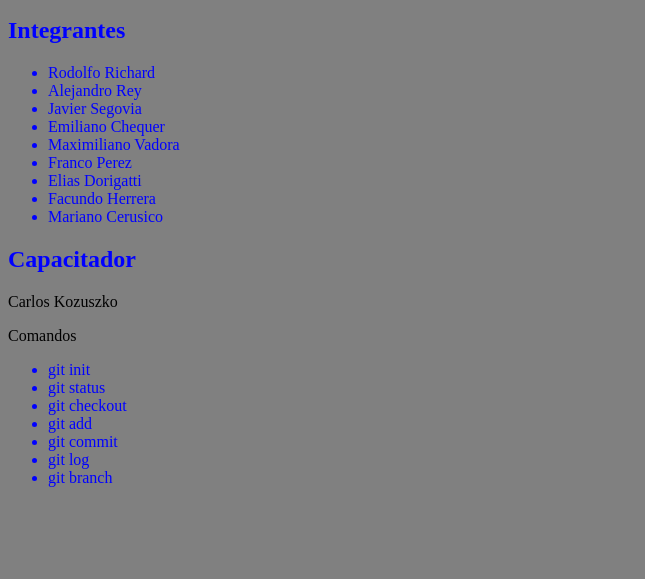
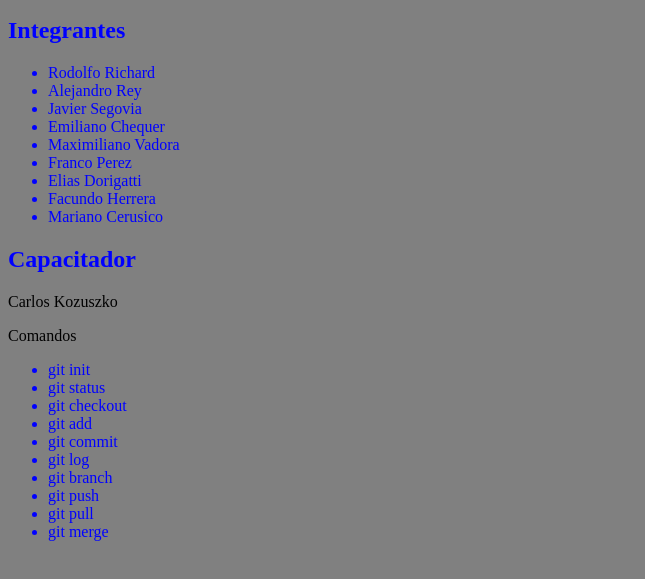
Before and after one commit to ckozus/training-git-feb, a plain HTML site: page index.html in a window 1280 px wide. Shown: the part 87-666 px from the top of the page, without its empty margins (0-645 px from the left). Drawn offline with Linux system fonts and the light colour scheme.

Commit message:
Agregando nuevos comandos vistos.

```diff
--- a/index.html
+++ b/index.html
@@ -38,6 +38,9 @@
     <li>git commit</li>
     <li>git log</li>
     <li>git branch</li>
+    <li>git push</li>
+    <li>git pull</li>
+    <li>git merge</li>
   </ul>
 
 </body>
```
